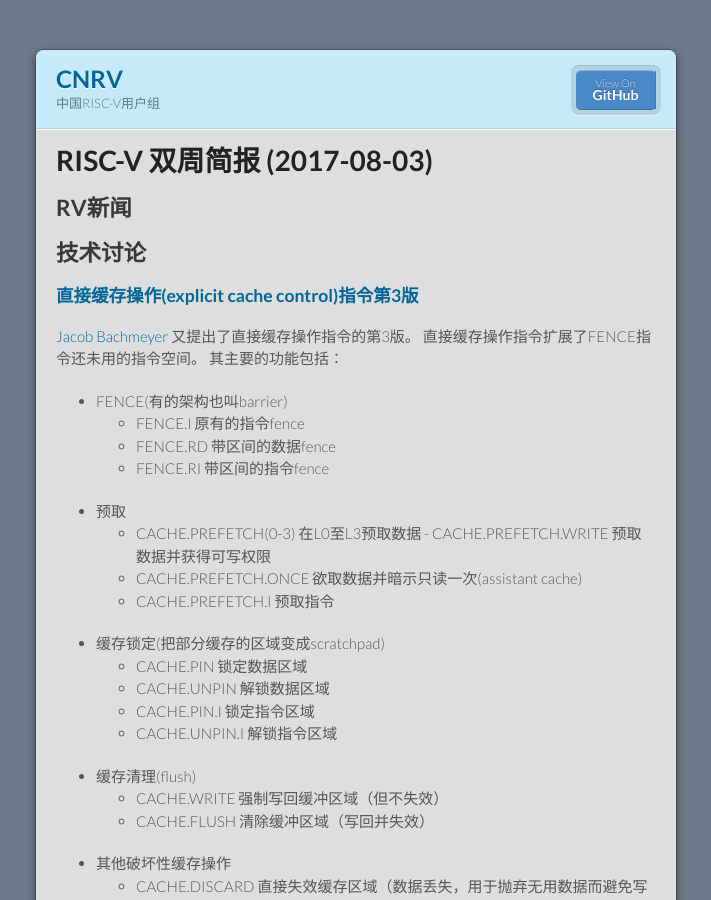
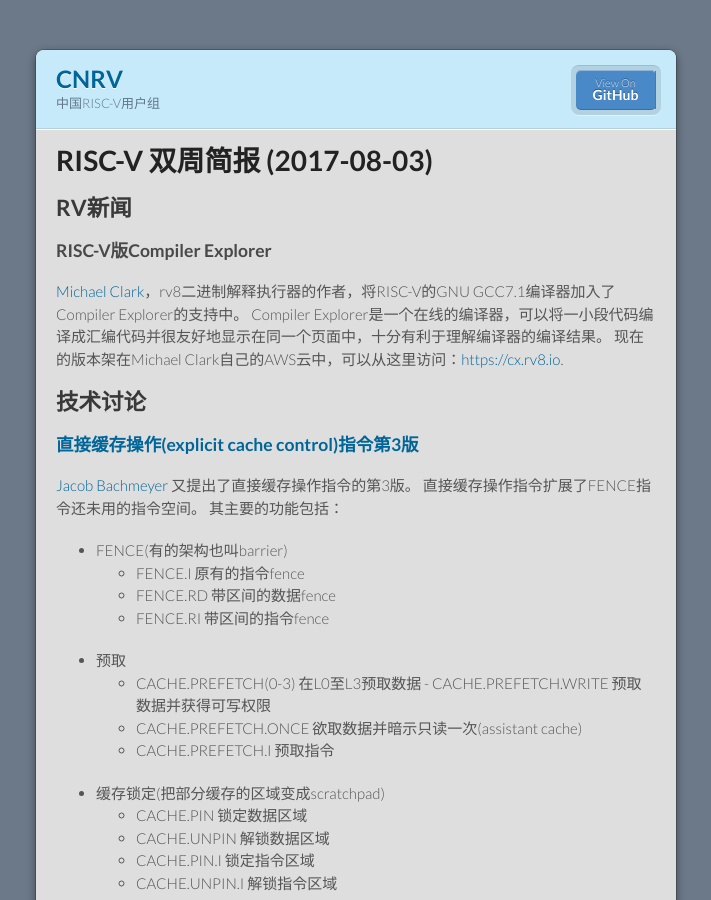
Before and after one commit to cnrv/home, a Jekyll site: the page built from bi-week-rpts/2017-08-03.md, in a window 1280 px wide and 900 px high. Shown: the whole window, without its empty margins (284-995 px from the left). Built offline with Jekyll 4.4.1, drawn with Linux system fonts in a browser that asks for light colours; Markdown is read by kramdown in place of the engine named in the settings; our own code applies the rules of GitHub Pages for plain Markdown files.

Commit message:
compiler explorer supports riscv GCC 7.1

```diff
--- a/bi-week-rpts/2017-08-03.md
+++ b/bi-week-rpts/2017-08-03.md
@@ -6,6 +6,11 @@
 
 ## RV新闻
 
+### RISC-V版Compiler Explorer
+
+[Michael Clark](mailto:michaeljclark@mac.com)，rv8二进制解释执行器的作者，将RISC-V的GNU GCC7.1编译器加入了Compiler Explorer的支持中。
+Compiler Explorer是一个在线的编译器，可以将一小段代码编译成汇编代码并很友好地显示在同一个页面中，十分有利于理解编译器的编译结果。
+现在的版本架在Michael Clark自己的AWS云中，可以从这里访问：[https://cx.rv8.io](https://cx.rv8.io/).
 
 ## 技术讨论
 
```
